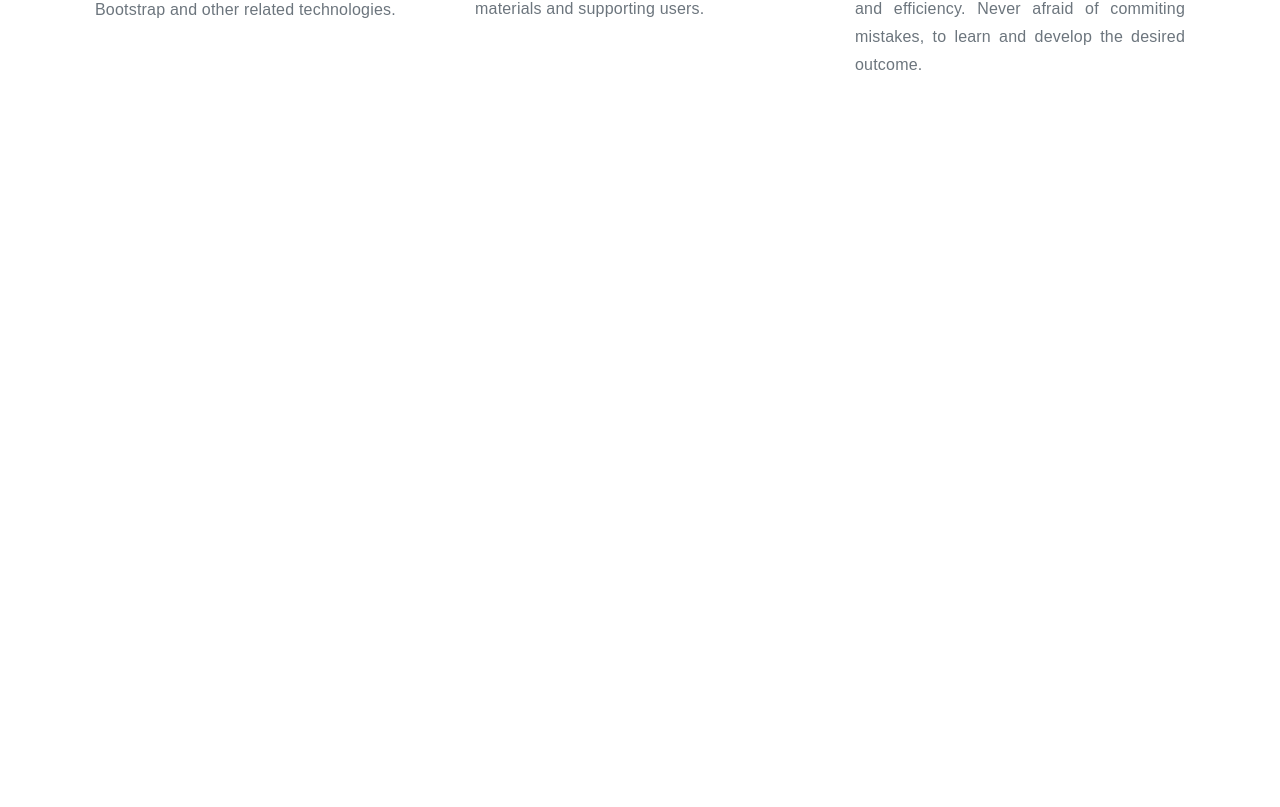
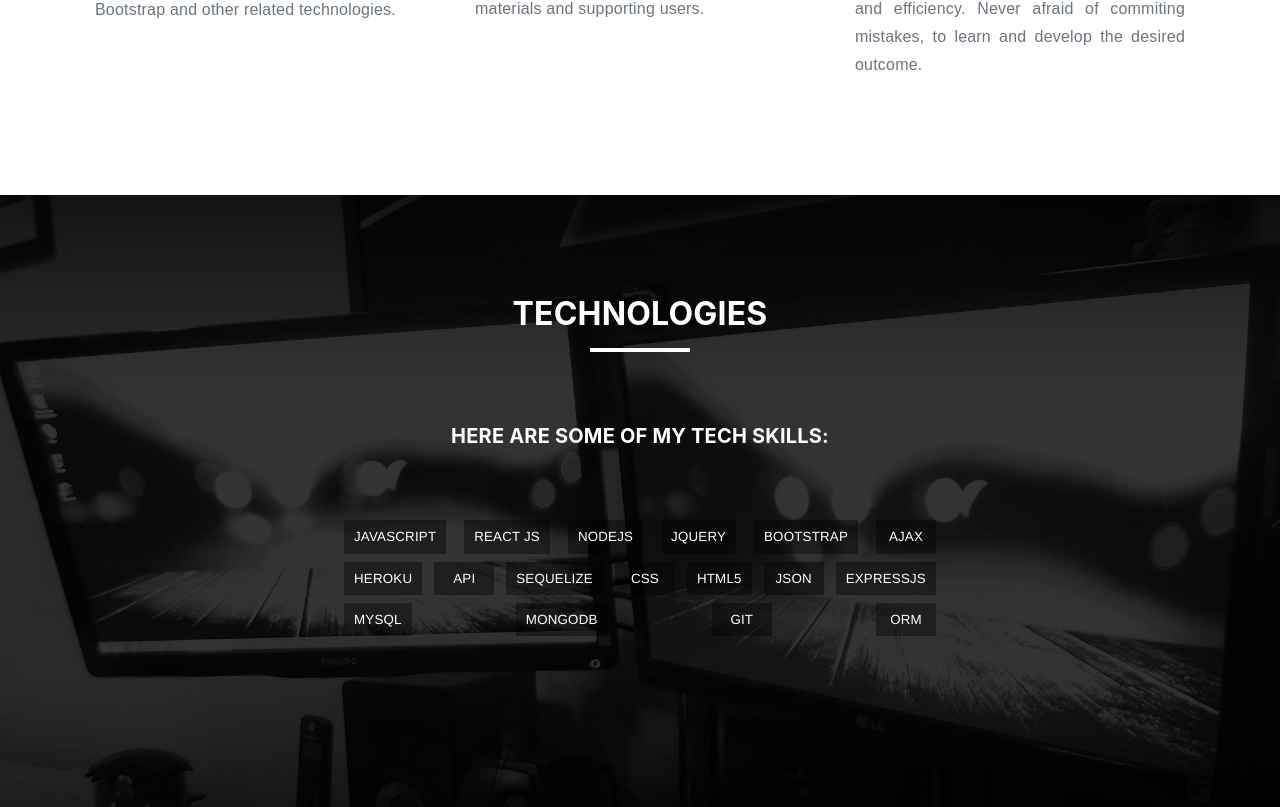
Before and after one commit to guedesantonio/React-Portfolio, a React (Create React App) app in the folder react-portfolio/: page / in a window 1280 px wide. Shown: the part 1385-2192 px from the top of the page. Before the commit the page ends 1580 px from the top, so only its background shows below. Built offline with nearby package versions, Linux system fonts and the light colour scheme.

Commit message:
Technologies component added

```diff
--- a/react-portfolio/src/App.js
+++ b/react-portfolio/src/App.js
@@ -5,12 +5,14 @@ import 'bootstrap/dist/css/bootstrap.css';
 import "./utils/index.scss";
 import "./utils/css/app.css";
 import Skills from './components/skills';
+import Technologies from './components/technologies';
 
 function App() {
  return (
    <div>
     <Navbar/>
     <Skills/>
+    <Technologies/>
     </div>
  );
 }
--- a/react-portfolio/src/components/navbar/index.js
+++ b/react-portfolio/src/components/navbar/index.js
@@ -77,7 +77,7 @@ class Navbar extends React.Component {
                             <a className="nav-link js-scroll" href="#skills">Skills</a>
                         </li>
                         <li className="nav-item">
-                            <a className="nav-link js-scroll" href="#work">Work</a>
+                            <a className="nav-link js-scroll" href="#technologies">Technologies</a>
                         </li>
                         <li className="nav-item">
                             <a className="nav-link js-scroll" href="#contact">Contact</a>
--- a/react-portfolio/src/components/technologies/index.js
+++ b/react-portfolio/src/components/technologies/index.js
@@ -1,7 +1,49 @@
 import React from "react";
 
 function Technologies() {
-  return <p>Technologies</p>
+  return (
+  <div id="technologies">
+  <section class="page-section" id="technologies">
+  <div id="qualificacoes">
+      <div class="tech-row">
+          <div class="tech-column tech-column-4-4  tech-column-2" id="skills-div">
+              <div class="tech-text tech-module tech-bg-layout-dark tech-text-align-center  tech-text-2">
+                  <h2 class="white-title">TECHNOLOGIES</h2>
+              </div>
+              <div class="tech-blurb tech-module tech-bg-layout-dark tech-text-align-center  tech-blurb-4 tech-blurb-position-top">
+                  <div class="tech-blurb-content">
+                      <div class="tech-main-blurb-image"><img src="./" alt="" class="tech-animation-bottom"/>
+                      </div>
+                      <div class="tech-blurb-container">
+                          <h5>HERE ARE SOME OF MY TECH SKILLS:</h5>
+                          <ul>
+                          <li>JavaScript</li>
+                          <li>React Js</li>
+                          <li>NodeJS</li>
+                          <li>JQuery</li>
+                          <li>Bootstrap</li>
+                          <li>Ajax</li>
+                          <li>Heroku</li>
+                          <li>API </li>
+                          <li>Sequelize</li>
+                          <li>CSS</li>
+                          <li>HTML5</li>
+                          <li>JSON</li>
+                          <li>Expressjs</li>
+                          <li>MySQL</li>
+                          <li>MongoDB</li>
+                          <li>GIT</li>
+                          <li>ORM</li>
+                          </ul>
+                      </div>
+                  </div>
+              </div>
+          </div>
+      </div>
+  </div>
+</section>
+</div>
+)
   }
 
   export default Technologies;
```
